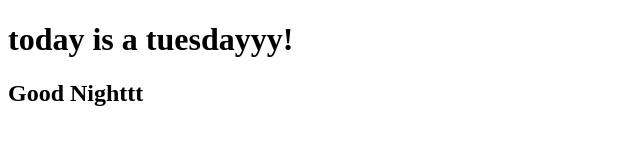
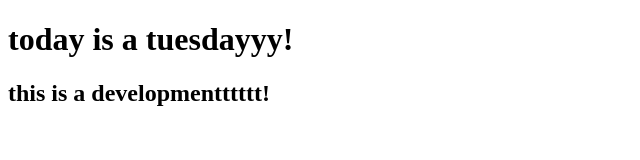
Before and after one commit to YashDesai-11/yash-desaii1, a plain HTML site: page index.html in a window 1280 px wide. Shown: the whole page, without its empty margins (0-640 px from the left). Drawn offline with Linux system fonts and the light colour scheme.

Commit message:
secondcommit

```diff
--- a/index.html
+++ b/index.html
@@ -7,6 +7,6 @@
 </head>
 <body>
     <h1>today is a tuesdayyy!</h1>
-    <h2>Good Nighttt</h2>
+    <h2>this is a  developmentttttt!</h2>
 </body>
 </html>
```
